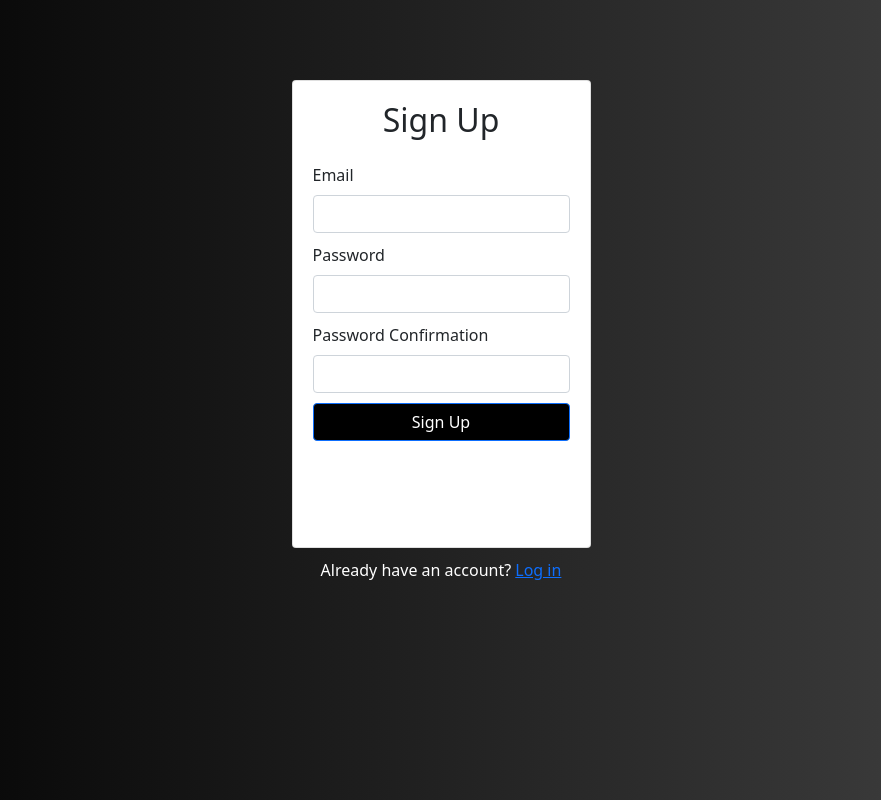
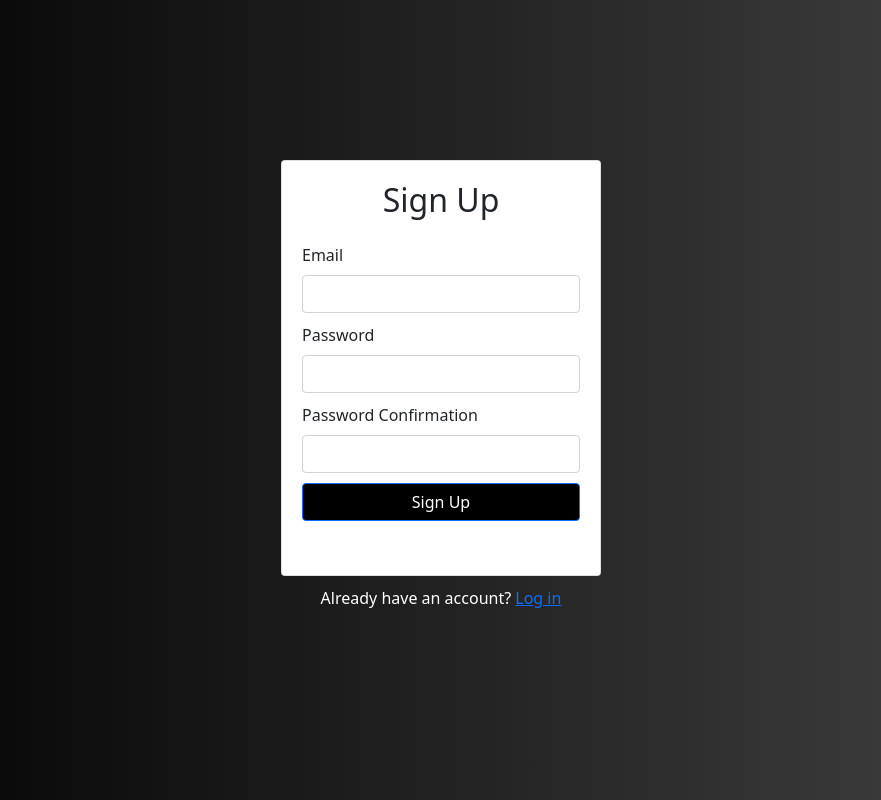
Before and after one commit to Amogh24/videochat, a React (Create React App) app in the folder frontend/: page /signup in a window 1280 px wide. Shown: the whole page, without its empty margins (199-1080 px from the left). Built offline with nearby package versions, Linux system fonts and the light colour scheme; no server answers.

Commit message:
signup page size changes

```diff
--- a/frontend/src/signup.js
+++ b/frontend/src/signup.js
@@ -33,8 +33,8 @@ export default function Signup(){
     }
 
     return(
-        <div style={{justifyContent:"center",alignItems:"center",marginTop:"10vh",maxWidth:"400px",height:"90vh",marginLeft:"auto",marginRight:"auto"}}>
-        <Card style={{height:"65%",padding:"20px",paddingBottom:"30px"}}>
+        <div style={{justifyContent:"center",alignItems:"center",marginTop:"20vh",width:"25%",height:"80vh",marginLeft:"auto",marginRight:"auto"}}>
+        <Card style={{height:"65%",padding:"20px",paddingBottom:"30px",width:"100%"}}>
         <h2 className="text-center mb-4 mt-10">Sign Up</h2>
         {error && <Alert variant="danger">{error}</Alert>}
         <Form onSubmit={handleSubmit}>
```
